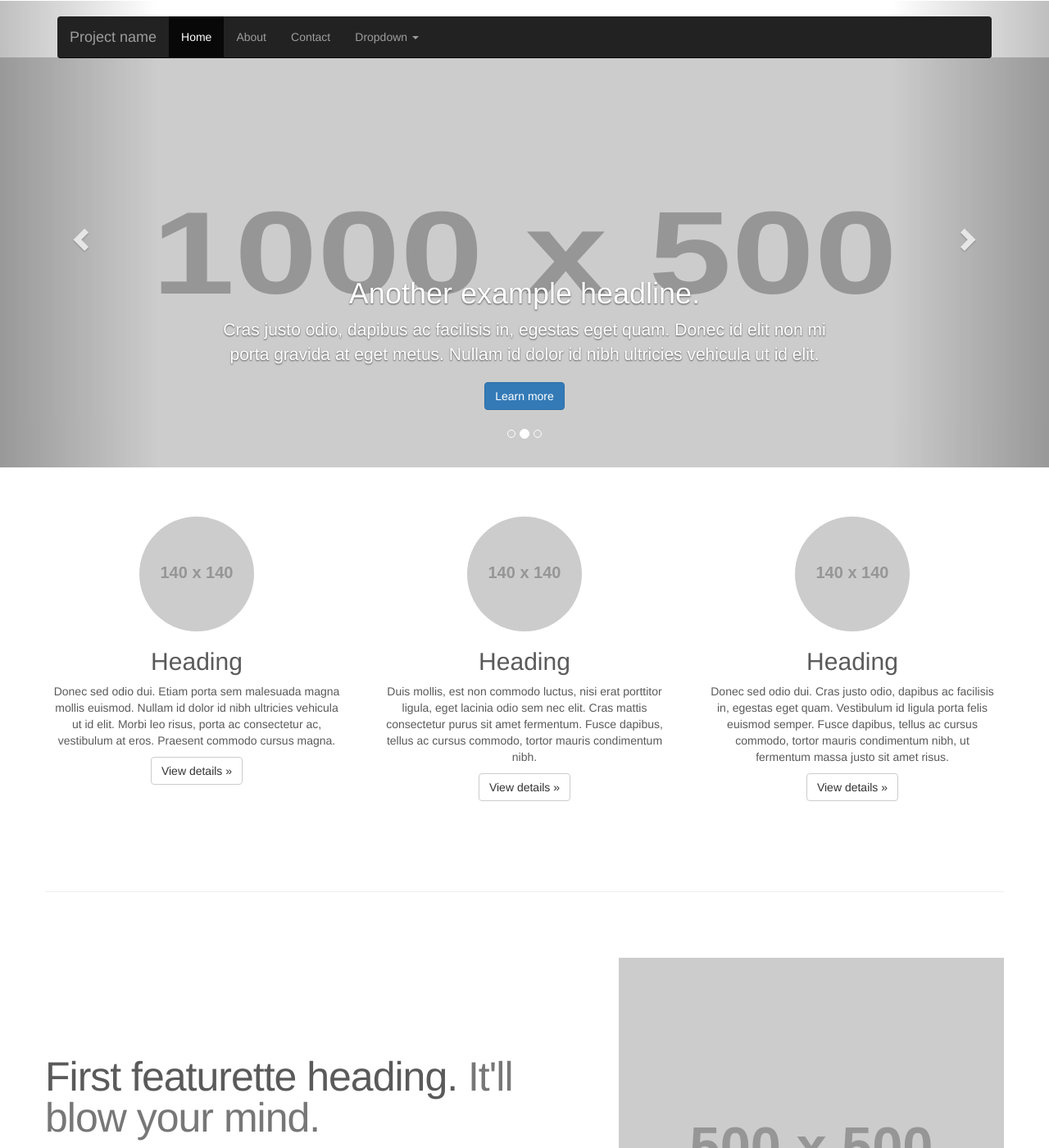
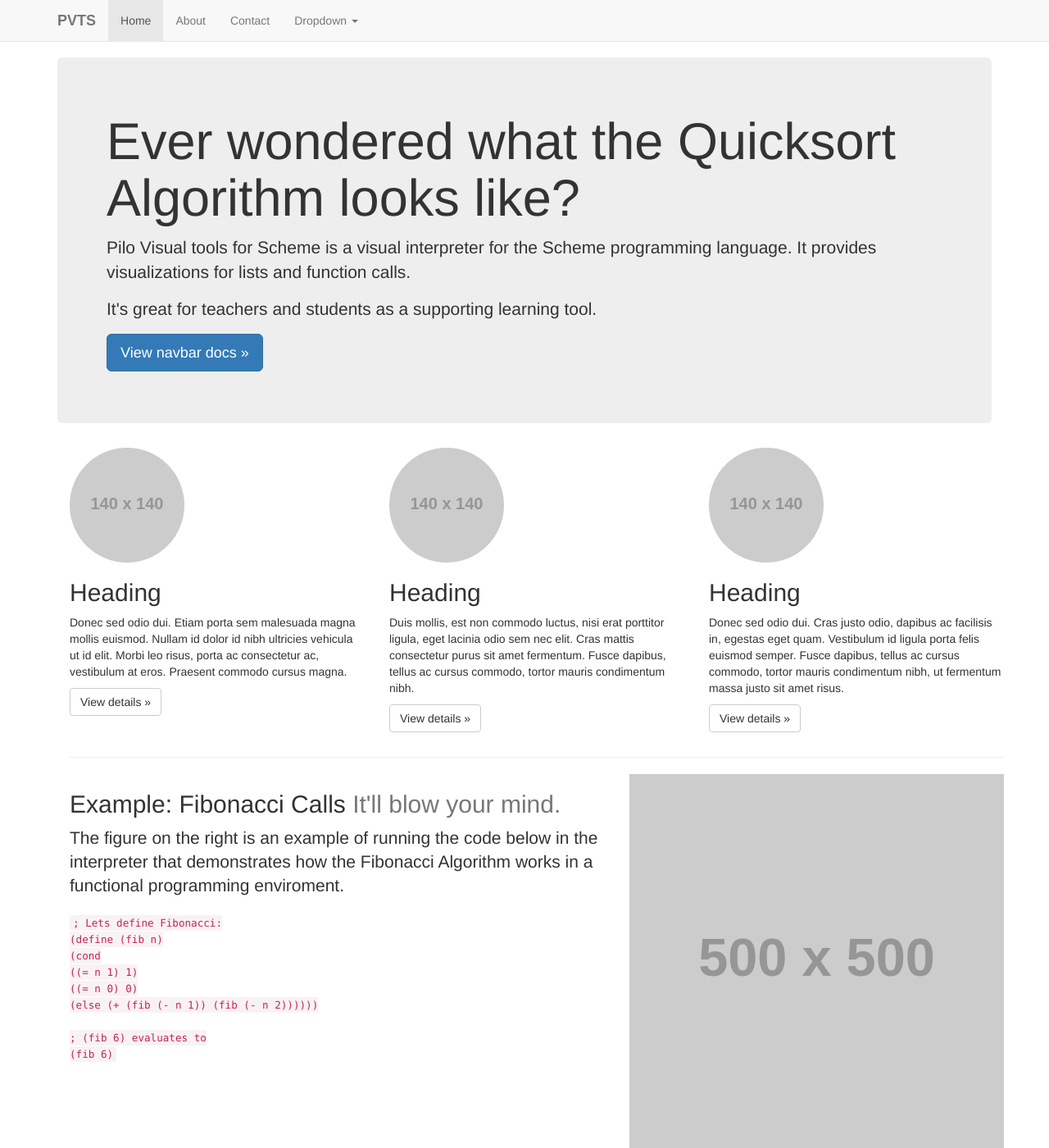
Before and after one commit to davidpilo/pvts, a Jekyll site: the page built from index.html, in a window 1280 px wide and 1400 px high. Shown: the whole window at 82% size. Built offline with Jekyll 4.4.1, drawn with Linux system fonts in a browser that asks for light colours; nearby versions of some CDN libraries; Markdown is read by kramdown in place of the engine named in the settings; some of the changed text lies outside the part shown.

Commit message:
added some copy for the home page

```diff
--- a/_layouts/default.html
+++ b/_layouts/default.html
@@ -15,15 +15,12 @@
     <!-- Latest compiled and minified JavaScript -->
     <script src="//netdna.bootstrapcdn.com/bootstrap/3.0.0/js/bootstrap.min.js"></script>
 
-	<!-- Carousel.js -->
-	<link href="/css/carousel.css" rel="stylesheet">
+    <!-- My CSS -->
+    <link href="/css/main.css" rel="stylesheet">
 
   </head>
   <body>
-<div class="navbar-wrapper">
-<div class="container">
-
-<div class="navbar navbar-inverse navbar-static-top">
+    <div class="navbar navbar-default navbar-fixed-top">
       <div class="container">
         <div class="navbar-header">
           <button type="button" class="navbar-toggle" data-toggle="collapse" data-target=".navbar-collapse">
@@ -31,7 +28,7 @@
             <span class="icon-bar"></span>
             <span class="icon-bar"></span>
           </button>
-      <a class="navbar-brand" href="#">Project name</a>
+          <a class="navbar-brand logo-menu" href="#">PVTS</a>
         </div>
         <div class="navbar-collapse collapse">
           <ul class="nav navbar-nav">
@@ -51,15 +48,15 @@
             </ul>
             </li>
           </ul>
-    </div>
+        </div><!--/.nav-collapse -->
       </div>
     </div>
 
-</div>
-</div>
+    <div class="container">
 
       {{ content }}
 
+    </div>
 
   </body>
 </html>
--- a/css/main.css
+++ b/css/main.css
@@ -1,160 +1,8 @@
-/*****************************************************************************/
-/*
-/* Common
-/*
-/*****************************************************************************/
-
-/* Global Reset */
-* {
-  margin: 0;
-  padding: 0;
+body{
+  padding-top:70px;
 }
 
-html, body { height: 100%; }
-
-body {
-  background-color: #FFF;
-  font: 13.34px Helvetica, Arial, sans-serif;
-  font-size: small;
-  text-align: center;
+.logo-menu {
+  font-family:arial;
+  font-weight:bolder;
 }
-
-h1, h2, h3, h4, h5, h6 {
-  font-size: 100%; }
-
-h1 { margin-bottom: 1em; }
-p { margin: 1em 0; }
-
-a         { color: #00a; }
-a:hover   { color: #000; }
-a:visited { color: #a0a; }
-
-/*****************************************************************************/
-/*
-/* Home
-/*
-/*****************************************************************************/
-ul.posts {
-  list-style-type: none;
-  margin-bottom: 2em;
-}
-
-ul.posts li {
-  line-height: 1.75em;
-}
-
-ul.posts span {
-  color: #aaa;
-  font-family: Monaco, "Courier New", monospace;
-  font-size: 80%;
-}
-
-/*****************************************************************************/
-/*
-/* Site
-/*
-/*****************************************************************************/
-
-.site {
-  font-size: 115%;
-  text-align: justify;
-  width: 42em;
-  margin: 3em auto 2em;
-  line-height: 1.5em;
-}
-
-.site .header a {
-  font-weight: bold;
-  text-decoration: none;
-}
-
-.site .header h1.title {
-  display: inline-block;
-  margin-bottom: 2em;
-}
-
-.site .header h1.title a {
-  color: #a00;
-}
-
-.site .header h1.title a:hover {
-  color: #000;
-}
-
-.site .header a.extra {
-  color: #aaa;
-  margin-left: 1em;
-}
-
-.site .header a.extra:hover {
-  color: #000;
-}
-
-.site .meta {
-  color: #aaa;
-}
-
-.site .footer {
-  font-size: 80%;
-  color: #666;
-  border-top: 4px solid #eee;
-  margin-top: 2em;
-  overflow: hidden;
-}
-
-.site .footer .contact {
-  float: left;
-  margin-right: 3em;
-}
-
-.site .footer .contact a {
-  color: #8085C1;
-}
-
-.site .footer .rss {
-  margin-top: 1.1em;
-  margin-right: -.2em;
-  float: right;
-}
-
-.site .footer .rss img {
-  border: 0;
-}
-
-/*****************************************************************************/
-/*
-/* Posts
-/*
-/*****************************************************************************/
-
-/* standard */
-.post pre {
-  border: 1px solid #ddd;
-  background-color: #eef;
-  padding: 0 .4em;
-}
-
-.post ul, .post ol {
-  margin-left: 1.35em;
-}
-
-.post code {
-  border: 1px solid #ddd;
-  background-color: #eef;
-  padding: 0 .2em;
-}
-
-.post pre code {
-  border: none;
-}
-
-/* terminal */
-.post pre.terminal {
-  border: 1px solid #000;
-  background-color: #333;
-  color: #FFF;
-}
-
-.post pre.terminal code {
-  background-color: #333;
-}
--- /dev/null
+++ b/css/navbar-fixed-top.css
@@ -0,0 +1,3 @@
+body {
+  padding-top: 70px;
+}
--- a/index.html
+++ b/index.html
@@ -1,50 +1,15 @@
 ---
 layout: default
-title: Your New Jekyll Site
+title: Pilo Visual Tools for Scheme - PVTS
 ---
-<div id="myCarousel" class="carousel slide">
-      <!-- Indicators -->
-      <ol class="carousel-indicators">
-        <li data-target="#myCarousel" data-slide-to="0" class=""></li>
-        <li data-target="#myCarousel" data-slide-to="1" class="active"></li>
-        <li data-target="#myCarousel" data-slide-to="2" class=""></li>
-      </ol>
-      <div class="carousel-inner">
-        <div class="item">
-          <img src="http://placehold.it/1000x500">
-          <div class="container">
-            <div class="carousel-caption">
-              <h1>Example headline.</h1>
-              <p>Cras justo odio, dapibus ac facilisis in, egestas eget quam. Donec id elit non mi porta gravida at eget metus. Nullam id dolor id nibh ultricies vehicula ut id elit.</p>
-              <p><a class="btn btn-large btn-primary" href="#">Sign up today</a></p>
+<div class="jumbotron">
+  <h1>Ever wondered what the Quicksort Algorithm looks like?</h1>
+  <p>Pilo Visual tools for Scheme is a visual interpreter for the Scheme programming language. It provides visualizations for lists and function calls.</p>
+  <p>It's great for teachers and students as a supporting learning tool.</p>
+  <p>
+  <a class="btn btn-lg btn-primary" href="../../components/#navbar">View navbar docs »</a>
+  </p>
 </div>
-          </div>
-        </div>
-        <div class="item active">
-          <img src="http://placehold.it/1000x500">
-          <div class="container">
-            <div class="carousel-caption">
-              <h1>Another example headline.</h1>
-              <p>Cras justo odio, dapibus ac facilisis in, egestas eget quam. Donec id elit non mi porta gravida at eget metus. Nullam id dolor id nibh ultricies vehicula ut id elit.</p>
-              <p><a class="btn btn-large btn-primary" href="#">Learn more</a></p>
-            </div>
-          </div>
-        </div>
-        <div class="item">
-          <img src="http://placehold.it/1000x500">
-          <div class="container">
-            <div class="carousel-caption">
-              <h1>One more for good measure.</h1>
-              <p>Cras justo odio, dapibus ac facilisis in, egestas eget quam. Donec id elit non mi porta gravida at eget metus. Nullam id dolor id nibh ultricies vehicula ut id elit.</p>
-              <p><a class="btn btn-large btn-primary" href="#">Browse gallery</a></p>
-            </div>
-          </div>
-        </div>
-      </div>
-      <a class="left carousel-control" href="#myCarousel" data-slide="prev"><span class="glyphicon glyphicon-chevron-left"></span></a>
-      <a class="right carousel-control" href="#myCarousel" data-slide="next"><span class="glyphicon glyphicon-chevron-right"></span></a>
-    </div>
-
 <div class="container marketing">
 
   <!-- Three columns of text below the carousel -->
@@ -76,8 +41,17 @@ title: Your New Jekyll Site
 
   <div class="row featurette">
     <div class="col-md-7">
-          <h2 class="featurette-heading">First featurette heading. <span class="text-muted">It'll blow your mind.</span></h2>
-          <p class="lead">Donec ullamcorper nulla non metus auctor fringilla. Vestibulum id ligula porta felis euismod semper. Praesent commodo cursus magna, vel scelerisque nisl consectetur. Fusce dapibus, tellus ac cursus commodo.</p>
+      <h2 class="featurette-heading">Example: Fibonacci Calls <span class="text-muted">It'll blow your mind.</span></h2>
+      <p class="lead">The figure on the right is an example of running the code below in the interpreter that demonstrates how the Fibonacci Algorithm works in a functional programming enviroment.</p>
+      <code>; Lets define Fibonacci:<br>
+        (define (fib n)<br>
+        (cond<br>
+        ((= n 1) 1)<br>
+        ((= n 0) 0)<br>
+        (else (+ (fib (- n 1)) (fib (- n 2))))))<br>
+        <br>
+        ; (fib 6) evaluates to<br>
+            (fib 6)</code>
     </div>
     <div class="col-md-5">
       <img class="featurette-image img-responsive" src="http://placehold.it/500x500">
```
Also changed, not shown: 4 other files. Lines whose indentation alone changed are shown as unchanged.
